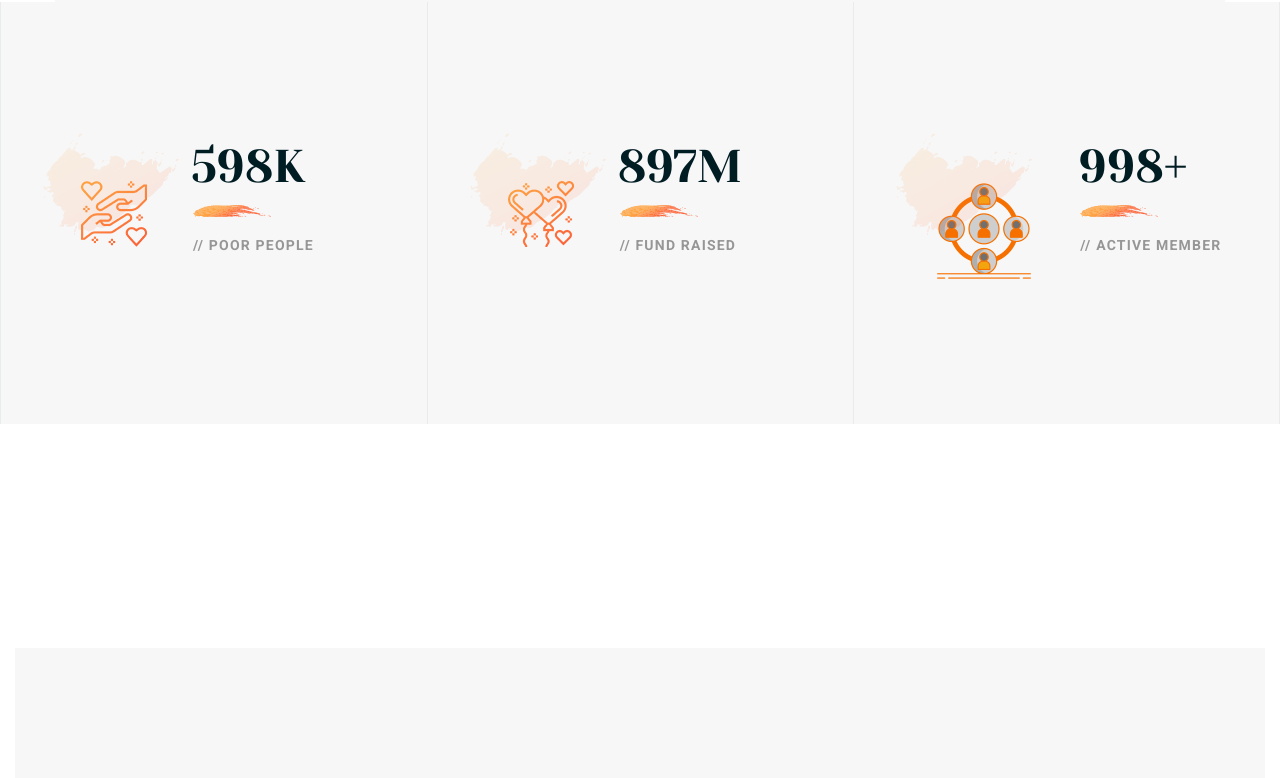
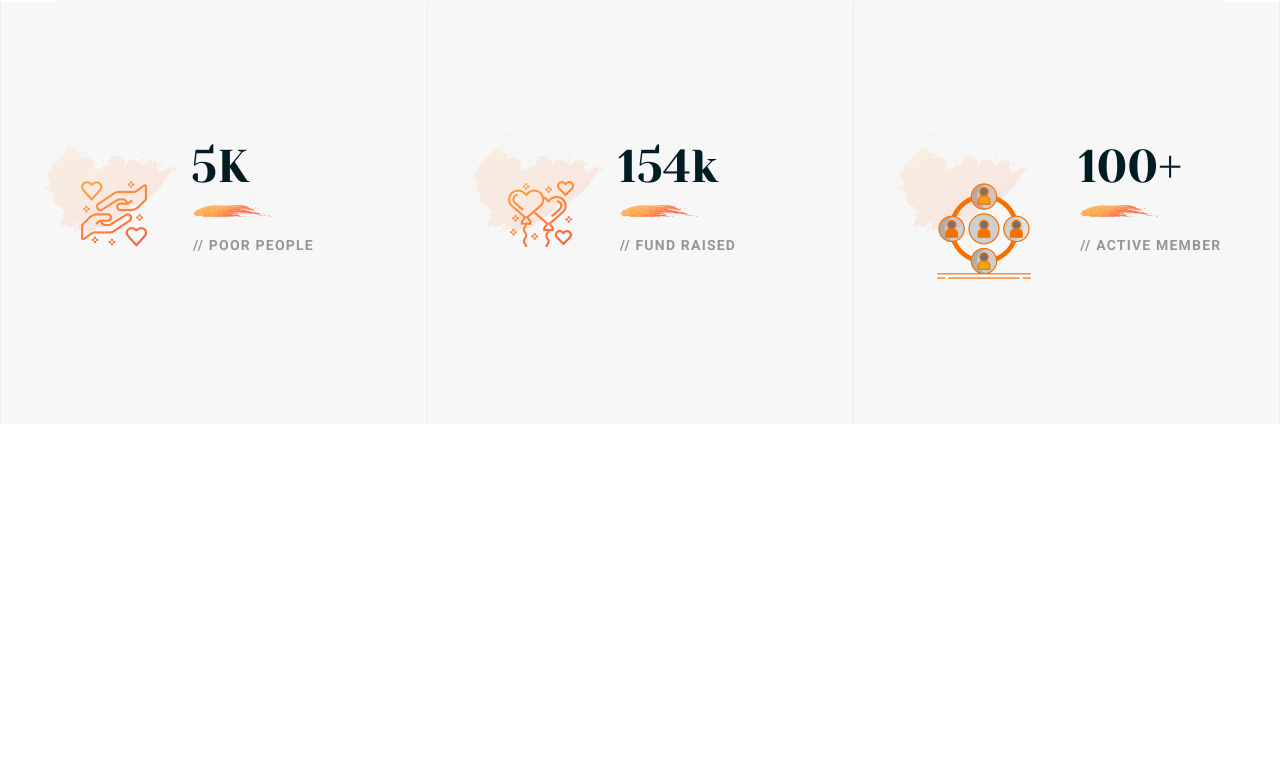
Before and after one commit to Rashidcodes0/keem, a plain HTML site: page givest-html/givest/volunteer.html in a window 1280 px wide. Shown: the part 1399-2177 px from the top of the page. Drawn offline with Linux system fonts and the light colour scheme.

Commit message:
volunteer updates

```diff
--- a/givest-html/givest/volunteer.html
+++ b/givest-html/givest/volunteer.html
@@ -335,7 +335,7 @@
               </div>
               <div class="content">
                 <div class="number">
-                  <h2><span class="counter-animate">598</span>K</h2>
+                  <h2><span class="counter-animate">5</span>K</h2>
                 </div>
                 <img class="line-shape" src="assets/img/shape/funfact-line1.png" alt="Image-Givest">
                 <p class="title">// Poor People</p>
@@ -350,7 +350,7 @@
               </div>
               <div class="content">
                 <div class="number">
-                  <h2><span class="counter-animate">897</span>M</h2>
+                  <h2><span class="counter-animate">154</span>k</h2>
                 </div>
                 <img class="line-shape" src="assets/img/shape/funfact-line1.png" alt="Image-Givest">
                 <p class="title">// Fund raised</p>
@@ -365,7 +365,7 @@
               </div>
               <div class="content">
                 <div class="number">
-                  <h2><span class="counter-animate">998</span>+</h2>
+                  <h2><span class="counter-animate">100</span>+</h2>
                 </div>
                 <img class="line-shape" src="assets/img/shape/funfact-line1.png" alt="Image-Givest">
                 <p class="title">// Active Member</p>
@@ -449,7 +449,7 @@
   </main>
 
   <!--== Start Footer Area Wrapper ==-->
-  <footer class="footer-area">
+  <!--<footer class="footer-area">
     <div class="footer-main">
       <div class="container">
         <div class="row">
@@ -542,9 +542,9 @@
             </div>
           </div>
         </div>
-      </div>
+      </div>-->
       <!--== Scroll Top Button ==-->
-      <div class="scroll-to-top"><img src="assets/img/icons/arrow-up-line.png" alt="Icon-Image"></div>
+      <!--<div class="scroll-to-top"><img src="assets/img/icons/arrow-up-line.png" alt="Icon-Image"></div>
     </div>
     <div class="footer-bottom">
       <div class="container">
@@ -562,7 +562,7 @@
     <div class="shape-layer">
       <img src="assets/img/shape/footer-line.png" alt="Image-Givest">
     </div>
-  </footer>
+  </footer>-->
   <!--== End Footer Area Wrapper ==-->
 
   <!--== Start Side Menu ==-->
```
